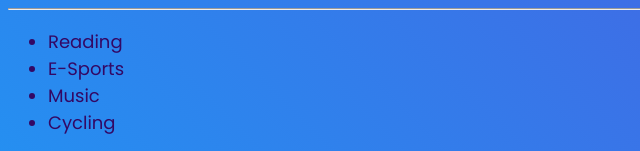
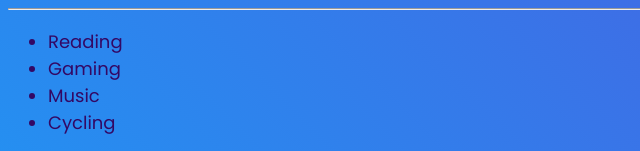
Before and after one commit to ahaandesai27/Portfolio-Website, a plain HTML site: page Portfolio.html in a window 1280 px wide. Shown: the part 1089-1240 px from the top of the page, 0-640 px from the left. Drawn offline with Linux system fonts and the light colour scheme.

Commit message:
Update Portfolio.html

```diff
--- a/Portfolio.html
+++ b/Portfolio.html
@@ -73,7 +73,7 @@
 		<hr>
 		<ul>
 			<li style="color: #330864"> Reading </li>
-			<li style="color: #330864"> E-Sports </li>
+			<li style="color: #330864"> Gaming </li>
 			<li style="color: #330864"> Music </li>
 			<li style="color: #330864"> Cycling</li>
 		</ul>
```
